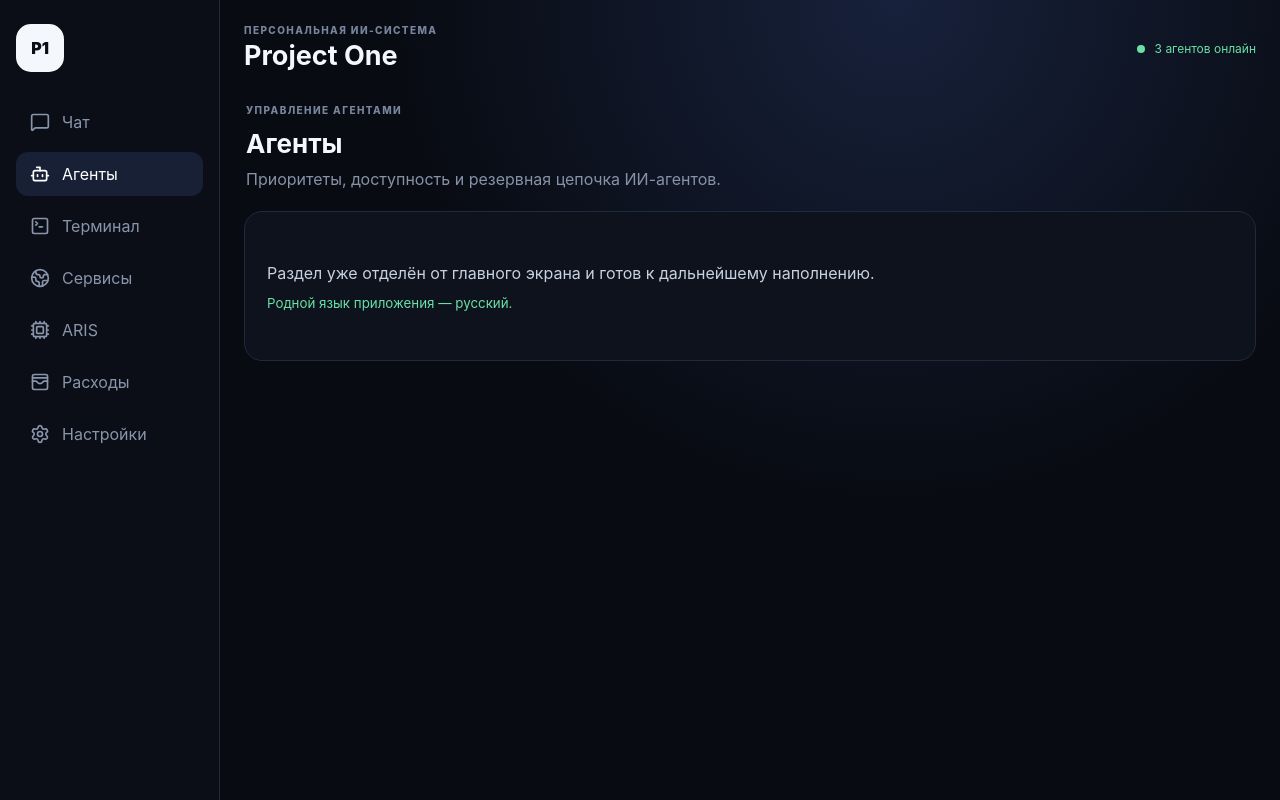
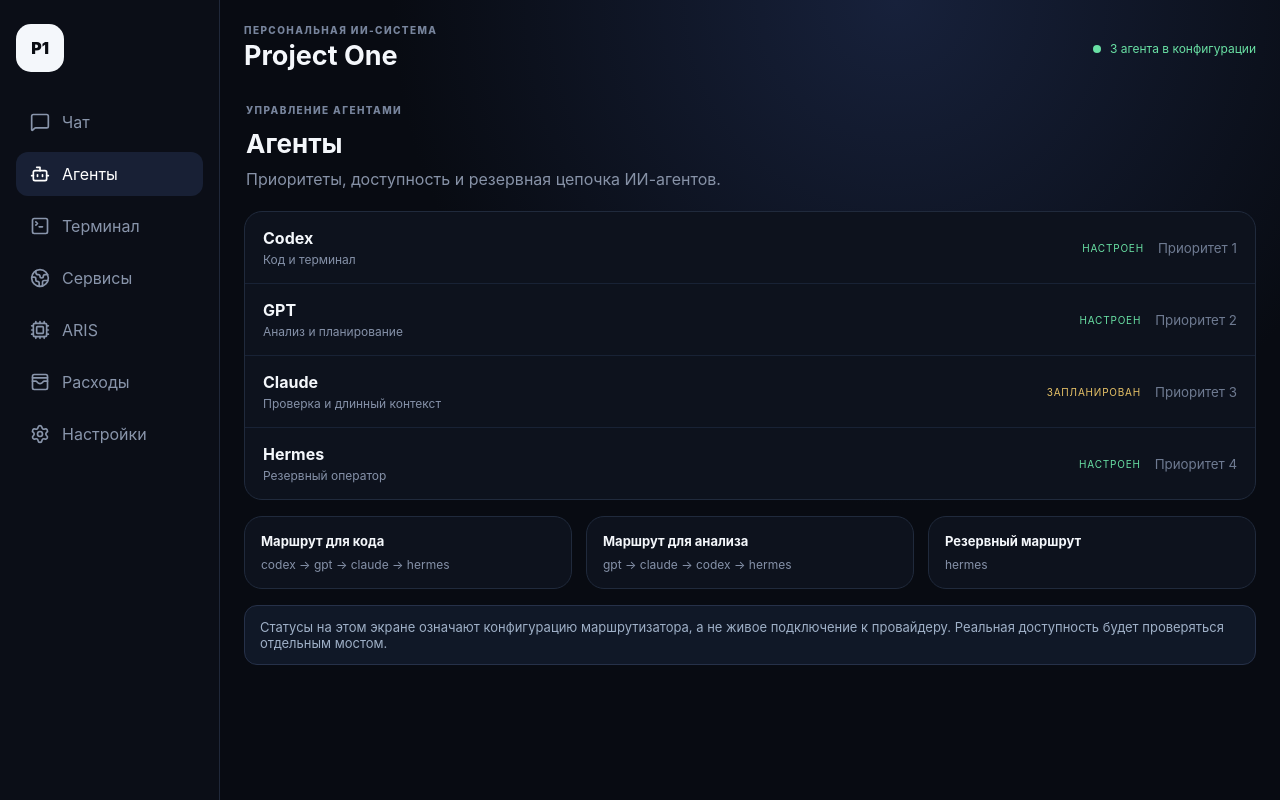
Before and after one commit to Aslan-Khashtyrov/ARIS, a React (Vite) app in the folder control-center/: page / in a window 1280 px wide. Both pictures are taken after a click on the button "Агенты". Built offline with nearby package versions, Linux system fonts and the light colour scheme.

Commit message:
Build real agents screen and routing registry

```diff
--- a/control-center/src/App.jsx
+++ b/control-center/src/App.jsx
@@ -1,16 +1,10 @@
-import { useMemo, useState } from 'react';
+import { useState } from 'react';
 import { Browser } from '@capacitor/browser';
 import { Bot, Code2, Cpu, Gauge, Globe2, MessageSquare, Settings, TerminalSquare, WalletCards } from 'lucide-react';
 import { russianSource as t } from './i18n.js';
+import { agentRegistry, configuredAgentCount, routingPolicy } from './agents.js';
 import { isAllowedServiceUrl, services } from './services.js';
 import './styles.css';
-
-const agents = [
-  { name: 'Codex', roleKey: 'codex', state: 'ready' },
-  { name: 'GPT', roleKey: 'gpt', state: 'ready' },
-  { name: 'Claude', roleKey: 'claude', state: 'standby' },
-  { name: 'Hermes', roleKey: 'hermes', state: 'ready' },
-];
 
 const nav = [
   ['chat', MessageSquare], ['agents', Bot], ['terminal', TerminalSquare],
@@ -29,7 +23,7 @@ function App() {
   const [tab, setTab] = useState('chat');
   const [text, setText] = useState('');
   const [notice, setNotice] = useState('');
-  const online = useMemo(() => agents.filter(a => a.state === 'ready').length, []);
+  const configured = configuredAgentCount();
   async function openService(service) {
     if (!isAllowedServiceUrl(service.url)) {
       setNotice(t.blockedUrl);
@@ -43,6 +37,24 @@ function App() {
     }
   }
 
+  function renderAgents() {
+    return <section className="services-view">
+      <div className="section-title"><span className="kicker">{t.screens.agents.kicker}</span><h2>{t.screens.agents.title}</h2><p>{t.screens.agents.description}</p></div>
+      <div className="panel agent-screen-list">
+        {agentRegistry.map(agent => <div className="agent-screen-row" key={agent.id}>
+          <div><b>{agent.name}</b><span>{t.roles[agent.roleKey]}</span></div>
+          <div className={'agent-mode ' + agent.mode}>{t.agentModes[agent.mode]}</div>
+          <small>{t.priority} {agent.priority}</small>
+        </div>)}
+      </div>
+      <div className="routing-grid">
+        <div className="panel route-card"><b>{t.routingCoding}</b><span>{routingPolicy.coding.join(' → ')}</span></div>
+        <div className="panel route-card"><b>{t.routingReasoning}</b><span>{routingPolicy.reasoning.join(' → ')}</span></div>
+        <div className="panel route-card"><b>{t.routingFallback}</b><span>{routingPolicy.fallback.join(' → ')}</span></div>
+      </div>
+      <div className="notice">{t.agentStatusNote}</div>
+    </section>;
+  }
   function renderServices() {
     return <section className="services-view">
       <div className="section-title"><span className="kicker">{t.servicesKicker}</span><h2>{t.servicesTitle}</h2><p>{t.servicesDescription}</p></div>
@@ -60,7 +72,8 @@ function App() {
       <div className="hero-card">
         <div className="hero-copy"><span className="pill">{t.autoRouting}</span><h2>{t.hero}</h2><p>{t.heroDescription}</p></div>
         <Gauge size={64}/>
-      </div>      <div className="grid">
+      </div>
+      <div className="grid">
         <section className="panel chat-panel">
           <div className="panel-head"><div><span className="kicker">{t.unifiedChat}</span><h3>{t.mainChat}</h3></div><Code2 size={20}/></div>
           <div className="messages">
@@ -71,9 +84,9 @@ function App() {
         </section>
         <section className="panel agents-panel">
           <div className="panel-head"><div><span className="kicker">{t.router}</span><h3>{t.agents}</h3></div><Bot size={20}/></div>
-          <div className="agent-list">{agents.map((agent, i) => <div className="agent-row" key={agent.name}>
+          <div className="agent-list">{agentRegistry.map((agent, i) => <div className="agent-row" key={agent.id}>
             <div className="rank">{i + 1}</div><div className="agent-meta"><b>{agent.name}</b><span>{t.roles[agent.roleKey]}</span></div>
-            <div className={'agent-state ' + agent.state}>{t.states[agent.state]}</div>
+            <div className={'agent-state ' + agent.mode}>{t.agentModes[agent.mode]}</div>
           </div>)}</div>
         </section>
         <section className="panel terminal-panel">
@@ -84,7 +97,11 @@ function App() {
     </section>;
   }
 
-  const content = tab === 'chat' ? renderHome() : tab === 'services' ? renderServices() : <PlaceholderScreen id={tab}/>;
+  const content = tab === 'chat' ? renderHome()
+    : tab === 'agents' ? renderAgents()
+    : tab === 'services' ? renderServices()
+    : <PlaceholderScreen id={tab}/>;
+
   return <div className="app-shell" lang="ru">
     <aside className="rail">
       <div className="brand">P1</div>
@@ -95,7 +112,7 @@ function App() {
     <main className="main">
       <header className="topbar">
         <div><div className="eyebrow">{t.appSystem}</div><h1>Project One</h1></div>
-        <div className="status"><span className="dot"/> {online} {t.agentsOnline}</div>
+        <div className="status"><span className="dot"/> {configured} {t.agentsConfigured}</div>
       </header>
       {content}
     </main>
--- /dev/null
+++ b/control-center/src/agents.js
@@ -0,0 +1,16 @@
+export const agentRegistry = [
+  { id: 'codex', name: 'Codex', roleKey: 'codex', priority: 1, mode: 'configured' },
+  { id: 'gpt', name: 'GPT', roleKey: 'gpt', priority: 2, mode: 'configured' },
+  { id: 'claude', name: 'Claude', roleKey: 'claude', priority: 3, mode: 'planned' },
+  { id: 'hermes', name: 'Hermes', roleKey: 'hermes', priority: 4, mode: 'configured' },
+];
+
+export const routingPolicy = {
+  coding: ['codex', 'gpt', 'claude', 'hermes'],
+  reasoning: ['gpt', 'claude', 'codex', 'hermes'],
+  fallback: ['hermes'],
+};
+
+export function configuredAgentCount() {
+  return agentRegistry.filter(agent => agent.mode === 'configured').length;
+}
--- a/control-center/src/i18n.js
+++ b/control-center/src/i18n.js
@@ -40,3 +40,13 @@ Object.assign(russianSource, {
 export const localeCatalog = { ru: russianSource };
 
 russianSource.openingService = name => `Открываем ${name} во встроенном защищённом браузере…`;
+
+Object.assign(russianSource, {
+  agentsConfigured: 'агента в конфигурации',
+  agentModes: { configured: 'настроен', planned: 'запланирован' },
+  priority: 'Приоритет',
+  routingCoding: 'Маршрут для кода',
+  routingReasoning: 'Маршрут для анализа',
+  routingFallback: 'Резервный маршрут',
+  agentStatusNote: 'Статусы на этом экране означают конфигурацию маршрутизатора, а не живое подключение к провайдеру. Реальная доступность будет проверяться отдельным мостом.',
+});
--- a/control-center/src/styles.css
+++ b/control-center/src/styles.css
@@ -72,3 +72,17 @@ button{cursor:pointer}
 .placeholder-panel{padding:22px;display:grid;gap:10px;min-height:150px;align-content:center}
 .placeholder-panel p{margin:0;color:#c8d1df;line-height:1.5}
 .placeholder-panel small{color:#69e0a4}
+
+.agent-screen-list{display:grid}
+.agent-screen-row{display:grid;grid-template-columns:minmax(0,1fr) auto auto;gap:14px;align-items:center;padding:16px 18px;border-bottom:1px solid #182235}
+.agent-screen-row:last-child{border-bottom:0}
+.agent-screen-row>div:first-child{display:grid;gap:4px}
+.agent-screen-row span,.route-card span{font-size:12px;color:#8591a8}
+.agent-screen-row small{color:#6e7a91}
+.agent-mode{font-size:10px;text-transform:uppercase;letter-spacing:.08em}
+.agent-mode.configured{color:#69e0a4}
+.agent-mode.planned{color:#e7c267}
+.routing-grid{display:grid;grid-template-columns:repeat(3,minmax(0,1fr));gap:14px}
+.route-card{padding:16px;display:grid;gap:8px}
+.route-card b{font-size:13px}
+@media(max-width:900px){.routing-grid{grid-template-columns:1fr}.agent-screen-row{grid-template-columns:1fr auto}.agent-screen-row small{grid-column:1/-1}}
```
